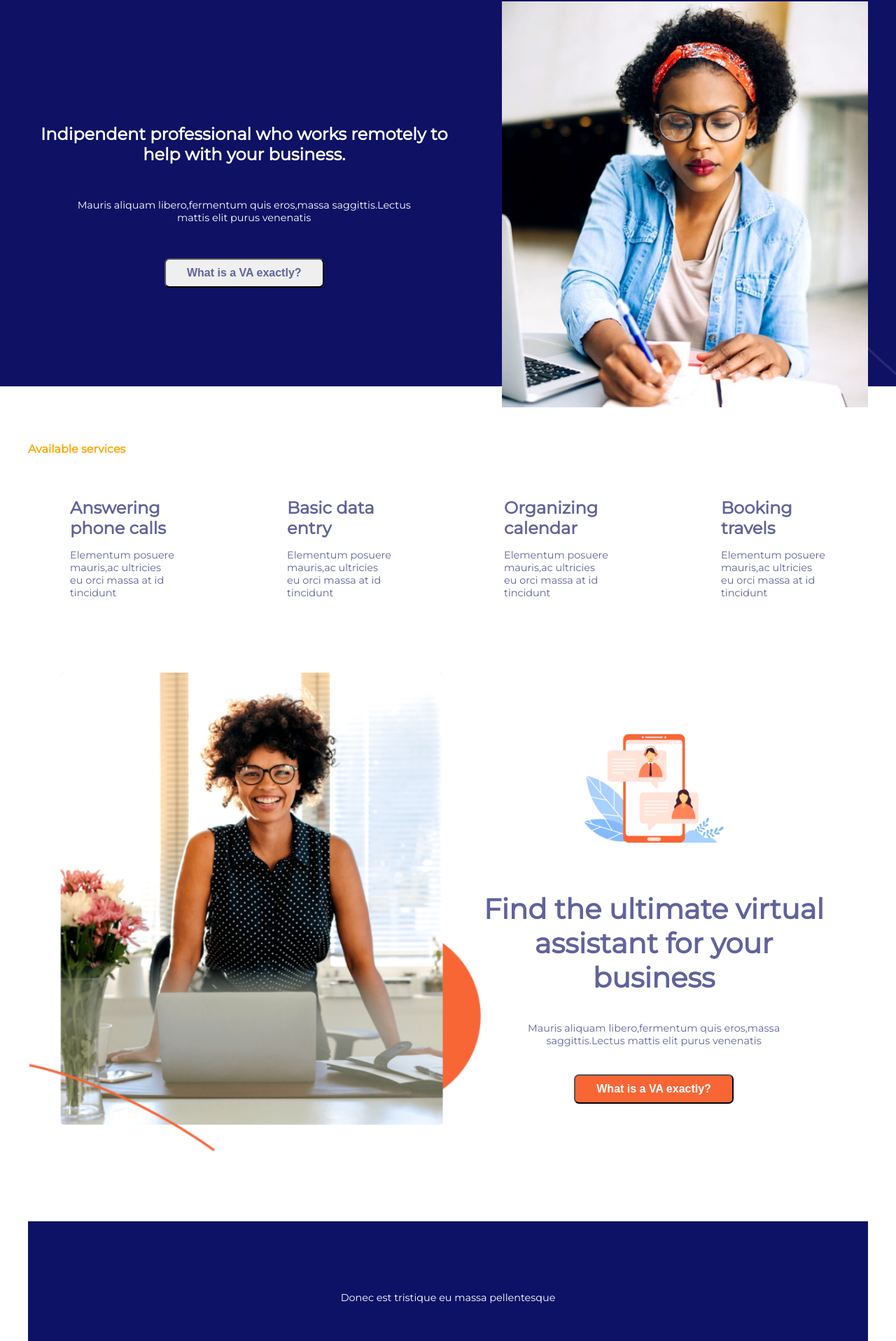
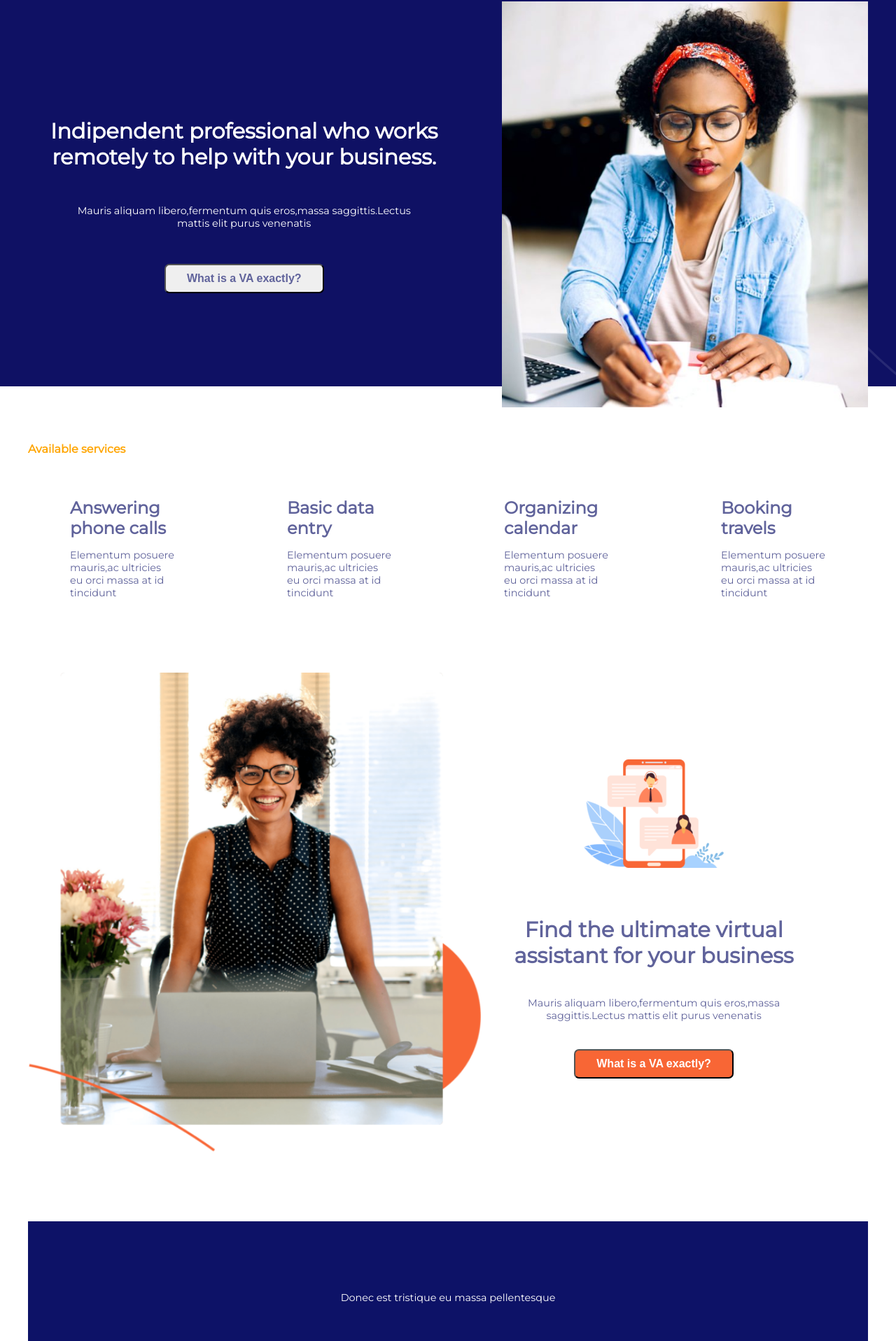
Before and after one commit to michelecamera1995/VUE-progetto-va, a Vue app: page / in a window 1280 px wide. Shown: the part 148-2064 px from the top of the page at 70% size. Built offline with nearby package versions, Linux system fonts and the light colour scheme.

Commit message:
modify h2 size

```diff
--- a/src/components/Header.vue
+++ b/src/components/Header.vue
@@ -115,6 +115,7 @@ export default {
       align-items: center;
 
       h2 {
+        font-size: 1.9rem;
         text-align: center;
       }
       p {
--- a/src/components/Servicesection.vue
+++ b/src/components/Servicesection.vue
@@ -93,7 +93,7 @@ export default {
 
       h2 {
         margin-top: 70px;
-        font-size: 40px;
+        font-size: 1.9rem;
         text-align: center;
       }
       p {
--- a/src/components/Skillsection.vue
+++ b/src/components/Skillsection.vue
@@ -64,7 +64,7 @@ export default {
     h2 {
       display: flex;
       justify-content: center;
-      font-size: 2.5rem;
+      font-size: 1.9rem;
       margin: 50px 0;
     }
   }
--- a/src/components/Trustedsection.vue
+++ b/src/components/Trustedsection.vue
@@ -93,6 +93,7 @@ export default {
       align-items: center;
       h2 {
         margin-top: 70px;
+        font-size: 1.9rem;
         text-align: center;
       }
       p {
```
